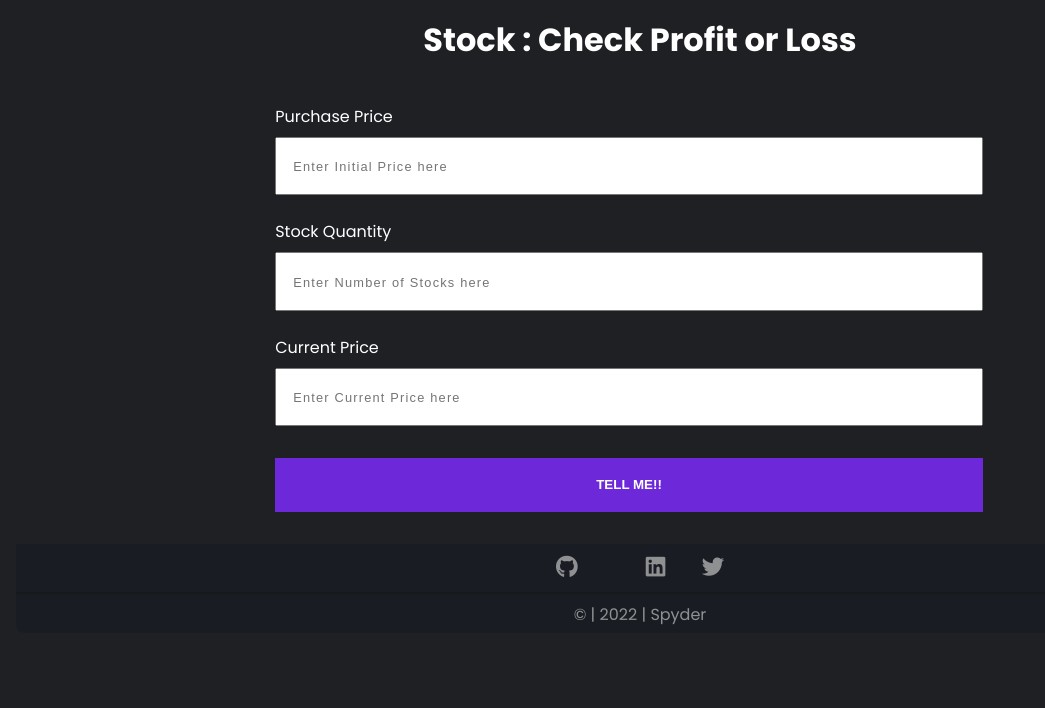
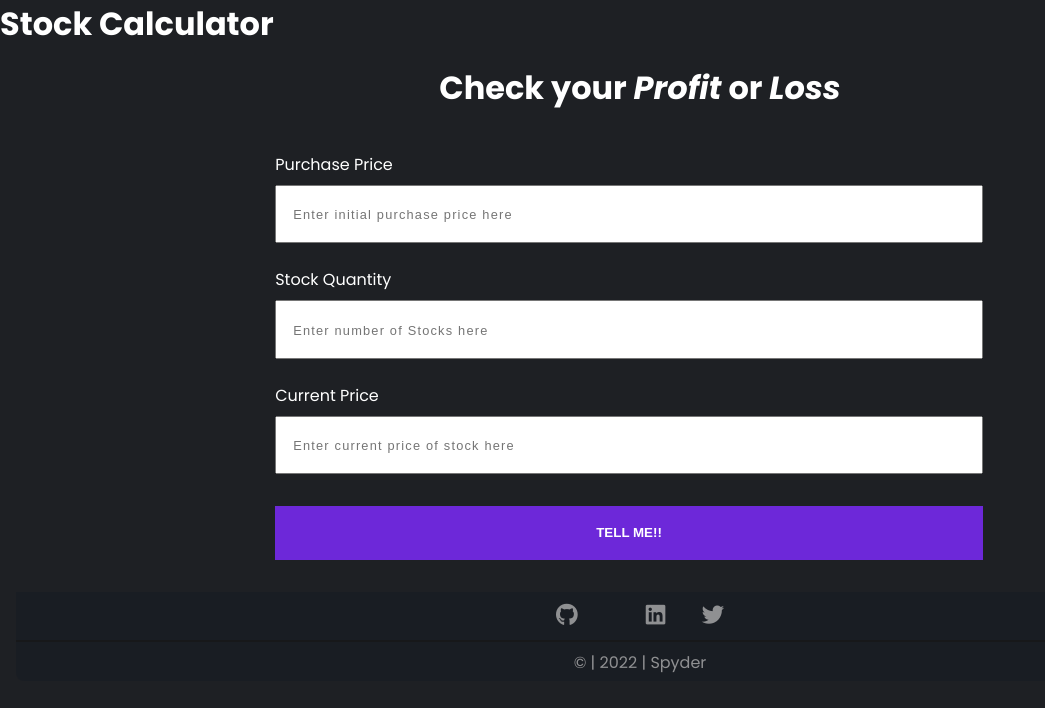
Before and after one commit to Spyder15/Stock-Calculator, a plain HTML site: page index.html in a window 1280 px wide. Shown: the whole page, without its empty margins (0-1045 px from the left). Drawn offline with Linux system fonts and the light colour scheme.

Commit message:
changed text part

```diff
--- a/index.html
+++ b/index.html
@@ -16,26 +16,27 @@
   </head>
 
   <body>
-    <h1 class="heading">Stock : Check Profit or Loss</h1>
+    <h1>Stock Calculator</h1>
+    <h1 class="heading">Check your <em>Profit</em> or <em>Loss</em></h1>
     <main>
       <div class="emotion">
         <label for="purchase-price">Purchase Price</label>
         <input
           type="number"
           id="purchase-price"
-          placeholder="Enter Initial Price here"
+          placeholder="Enter initial purchase price here"
         />
         <label for="stock-quantity">Stock Quantity</label>
         <input
           type="number"
           id="stock-quantity"
-          placeholder="Enter Number of Stocks here"
+          placeholder="Enter number of Stocks here"
         />
         <label for="current-price">Current Price</label>
         <input
           type="number"
           id="current-price"
-          placeholder="Enter Current Price here"
+          placeholder="Enter current price of stock here"
         />
         <button id="check-btn">Tell me!!</button>
         <div id="output"></div>
```
